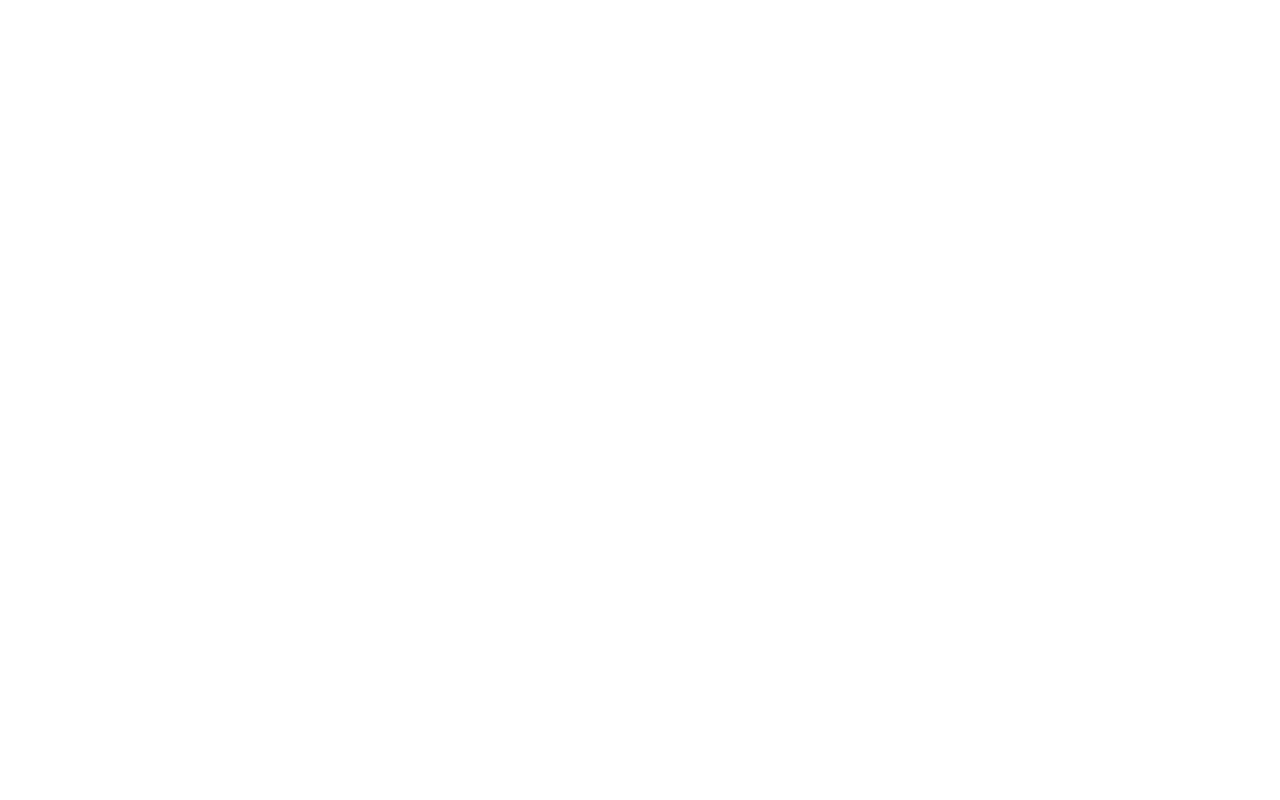
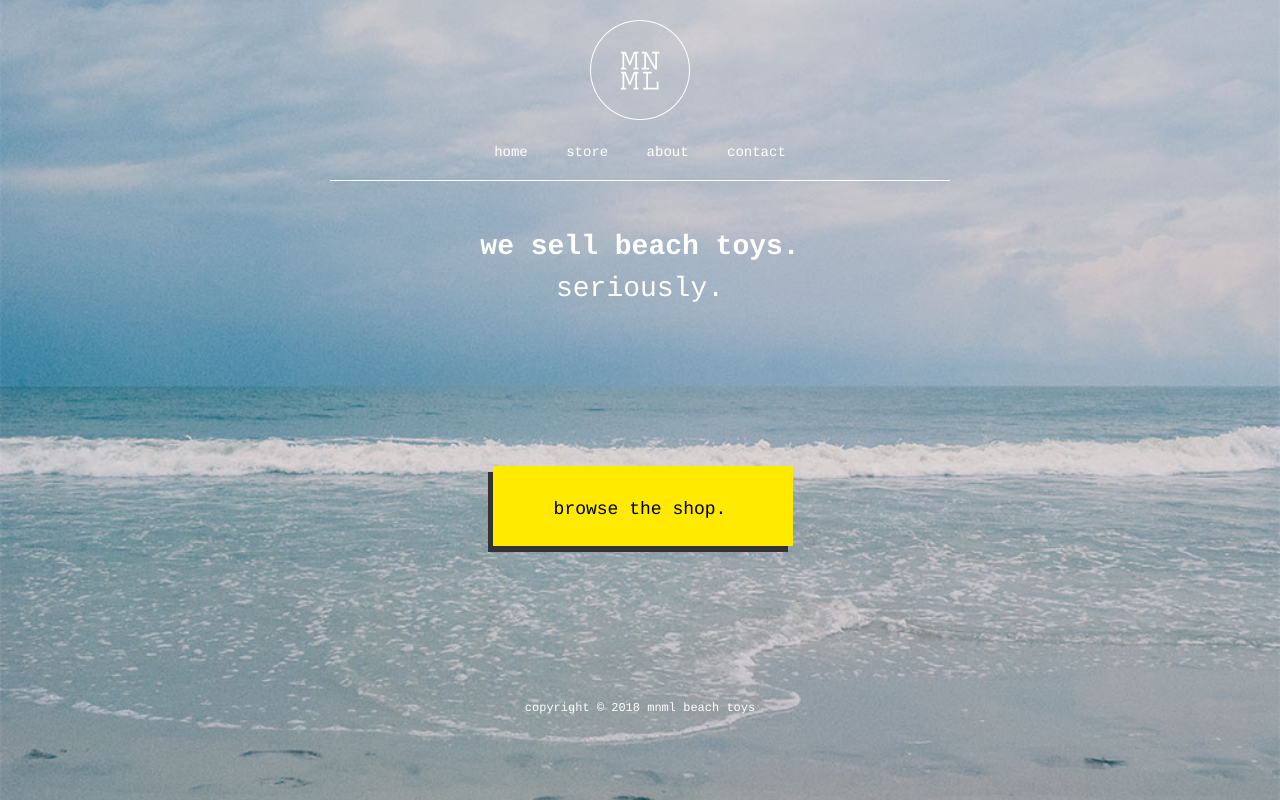
Before and after one commit to BrianNW/mnml-beach-toys, a plain HTML site: page index.html in a window 1280 px wide. Drawn offline with Linux system fonts and the light colour scheme.

Commit message:
Committing final files. Added element fix comment in CSS style.

```diff
--- a/index.html
+++ b/index.html
@@ -2,7 +2,9 @@
 <html lang="en">
 
 <head>
-  <!-- Change title and description -->
+
+
+  <!-- validator.w3.org used to validate html and css -->
   <title> Title Here</title>
 
     <meta charset="utf-8">
@@ -11,10 +13,10 @@
     <meta name="description" content="A minimal responsive website about beach toys.">
 
     <!-- Normalize.css -->
-    <link rel="stylesheet" type="text/css"href="normalize.css">
+    <link rel="stylesheet" type="text/css" href="normalize.css">
 
     <!-- custom css -->
-    <link rel="stylesheet" type="text/css"href="style.css">
+    <link rel="stylesheet" type="text/css" href="style.css">
 
     <!-- [if IE] -->
     <script src="http://html5shim.googlecode.com/svn/trunk/html5.js"></script>
@@ -25,21 +27,34 @@
 <body>
     <!-- content -->
 
+  <!-- container   -->
+  <div id="container">
     <header>
+      <a href="/">
+        <img src="img/logo.png" alt="MNML Logo">
+
       <nav>
+        <ul>
+          <li><a href="">HOME</a></li>
+          <li><a href="">STORE</a></li>
+          <li><a href="">ABOUT</a></li>
+          <li><a href="">CONTACT</a></li>
+
+        </ul>
       </nav>
     </header>
 
-    <section>
-      <h1> </h1>
-      <a href=""></a>
+    <section id="tagline">
+      <h1> we sell beach toys. <em>seriously.</em></h1>
+      <a href="" class="button">Browse the shop.</a>
     </section>
 
 
     <footer>
-
+      <p>copyright &copy; 2018 mnml beach toys</p>
     </footer>
-
+  </div>
+<!-- end container -->
 </body>
 
 </html>
--- a/style.css
+++ b/style.css
@@ -0,0 +1,115 @@
+/* Use this to outline every element for troubleshooting : * { border: 1px solid red; } */
+
+html,body {
+  height: 100%;
+}
+
+body {
+  background: url('img/background.jpg') center center no-repeat;
+  background-size:cover;
+  color: white;
+  font-family: Courier, monospace;
+  font-size: 14px;
+}
+
+#container {
+  width: 620px;
+  margin: 0 auto;
+}
+
+header {
+  text-align: center;
+  padding: 20px 0;
+  border-bottom: solid 1px white;
+}
+
+/* Start of Navbar */
+
+nav {
+  margin-top: 20px;
+}
+
+/* remove bullet points */
+nav ul {
+  list-style: none;
+  padding: 0;
+  /* normalize will give margins to lists. setting to 0 to remove them. */
+  margin: 0;
+}
+
+/* line up the navbar */
+nav ul li {
+  display: inline-block;
+  margin: 0 15px;
+}
+
+a:link {
+  color: white;
+  text-decoration: none;
+  text-transform: lowercase;
+}
+
+a:visited {
+  color: white;
+}
+
+a:hover {
+  color: #ffea00;
+}
+
+/* End of Navbar */
+
+
+/* section */
+
+#tagline {
+  text-align: center;
+  margin: 50px 0 0px;
+}
+
+#tagline h1 {
+  margin-bottom: 160px;
+}
+
+#tagline h1 em {
+  margin-top: 10px;
+  font-weight: normal;
+  font-style: normal;
+  display: block;
+}
+
+/* end of section */
+
+
+/* call to action button */
+
+a.button {
+  display: block;
+  height: 86px;
+  width: 305px;
+  background: url('img/button-background.png') top left no-repeat;
+  margin: 0 auto;
+  color: black;
+  font-size: 18px;
+  line-height: 86px;
+}
+
+a.button:hover {
+  color: white;
+  text-shadow: 0 1px 5px #333;
+}
+
+a.button:active {
+  position: relative;
+  top: 1px;
+}
+
+/* end of button */
+
+/* footer */
+
+footer {
+  text-align: center;
+  font-size: 12px;
+  margin-top: 150px;
+}
```
Also changed, not shown: 1 other file.
